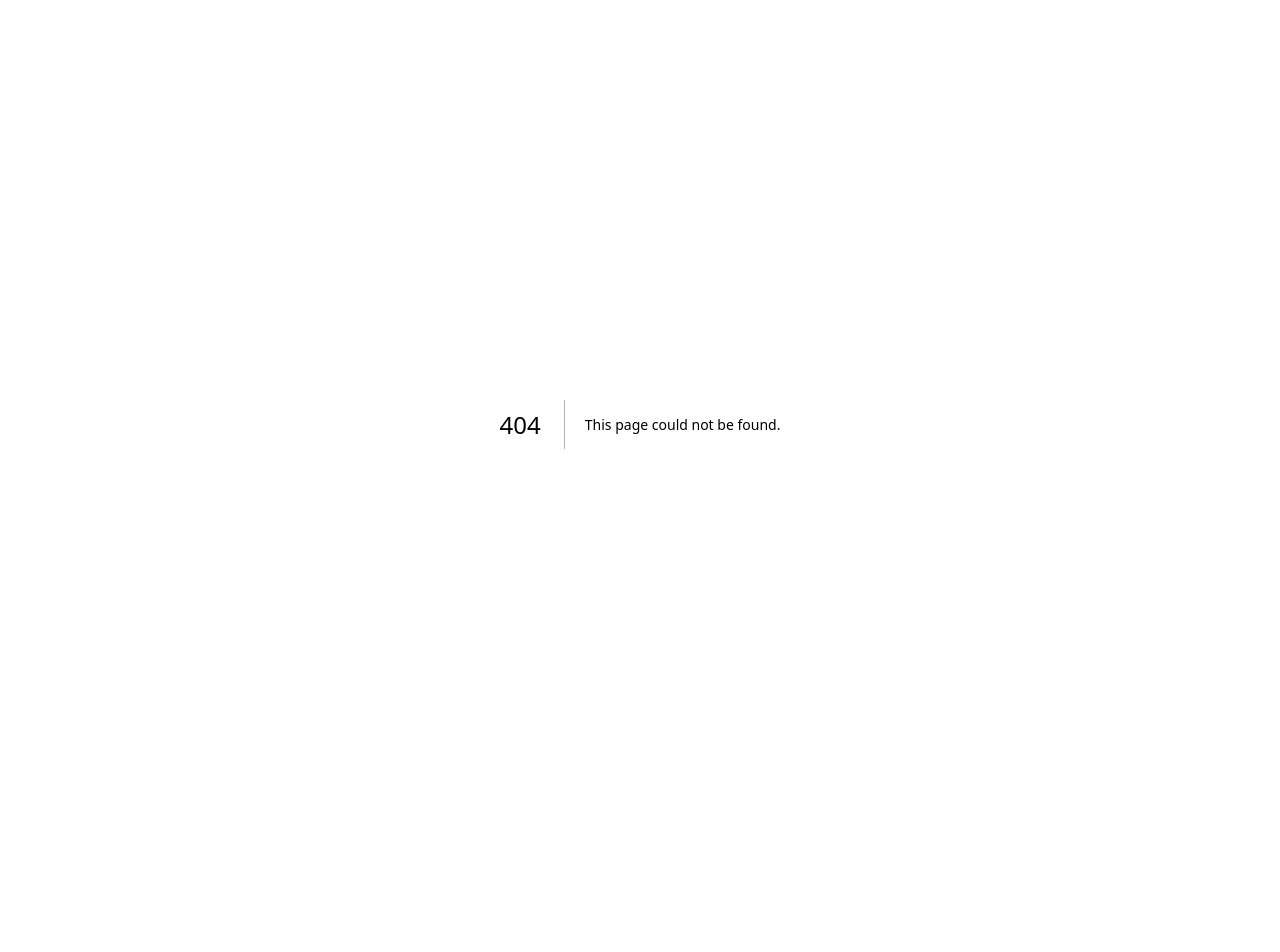
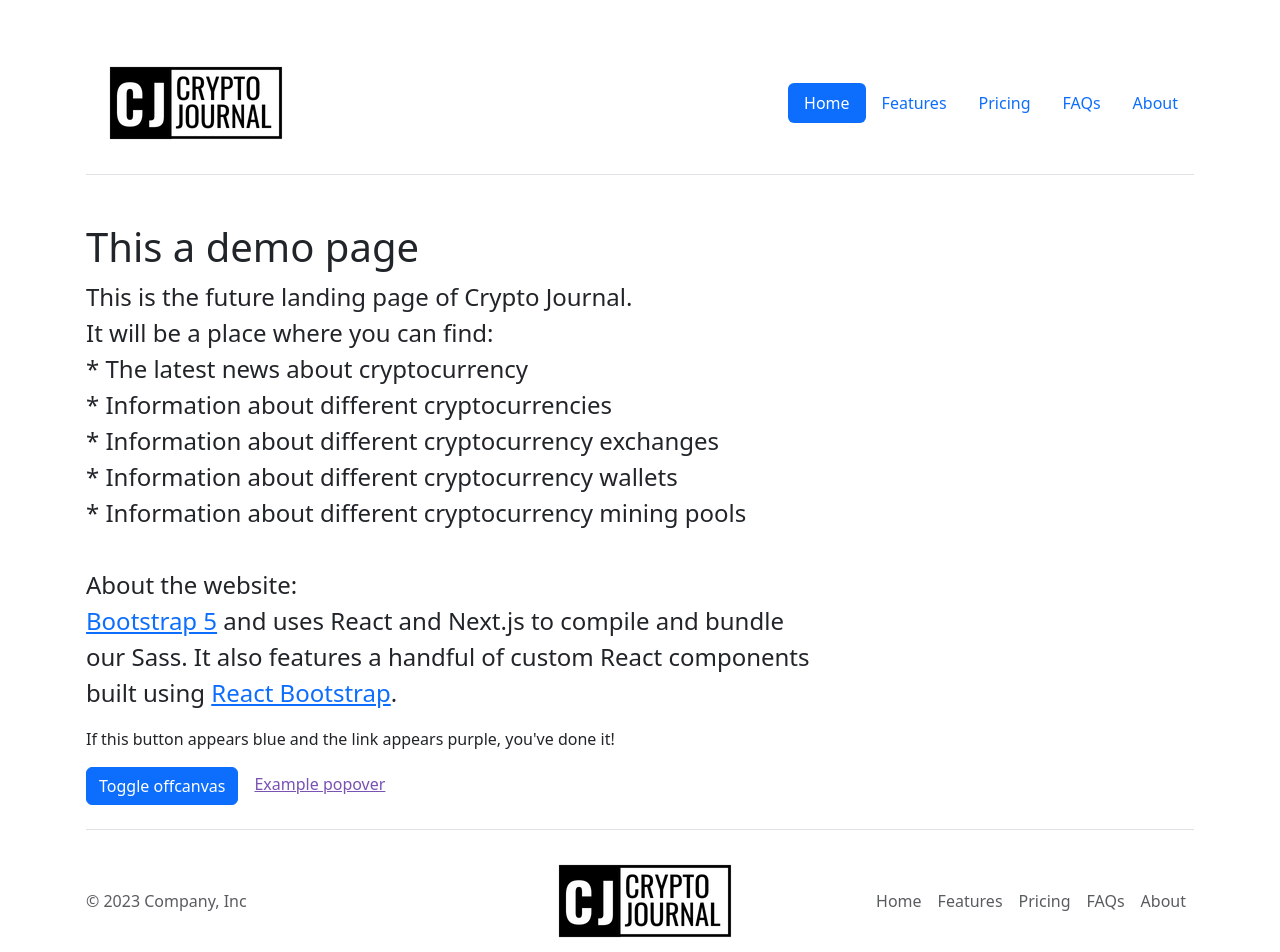
Before and after one commit to toh19/crypto-journal, a Next.js app in the folder frontend/cj/: page /demo in a window 1280 px wide. Before the commit this address had no page. Shown: the top 952 px of the page. Before the commit the page ends 848 px from the top, so only its background shows below. Built offline with nearby package versions, Linux system fonts and the light colour scheme.

Commit message:
add demo page

```diff
--- /dev/null
+++ b/frontend/cj/src/pages/demo.tsx
@@ -0,0 +1,26 @@
+import Head from 'next/head'
+import Container from 'react-bootstrap/Container'
+import Header from '@/components/Header'
+import Footer from '@/components/Footer'
+import BodyComponents from '@/components/BodyComponents'
+
+export default function Home() {
+  return (
+    <>
+      <Head>
+        <title>Crypto Journal</title>
+        <meta name="description" content="Cryptocurrency News" />
+        <meta name="viewport" content="width=device-width, initial-scale=1" />
+        <link rel="icon" href="/favicon.ico" />
+      </Head>
+
+      <Container as="main" className="py-4 px-3 mx-auto">
+        <Header />
+
+        <h1>This a demo page</h1>
+        <BodyComponents />
+        <Footer />
+      </Container>
+    </>
+  )
+}
```
